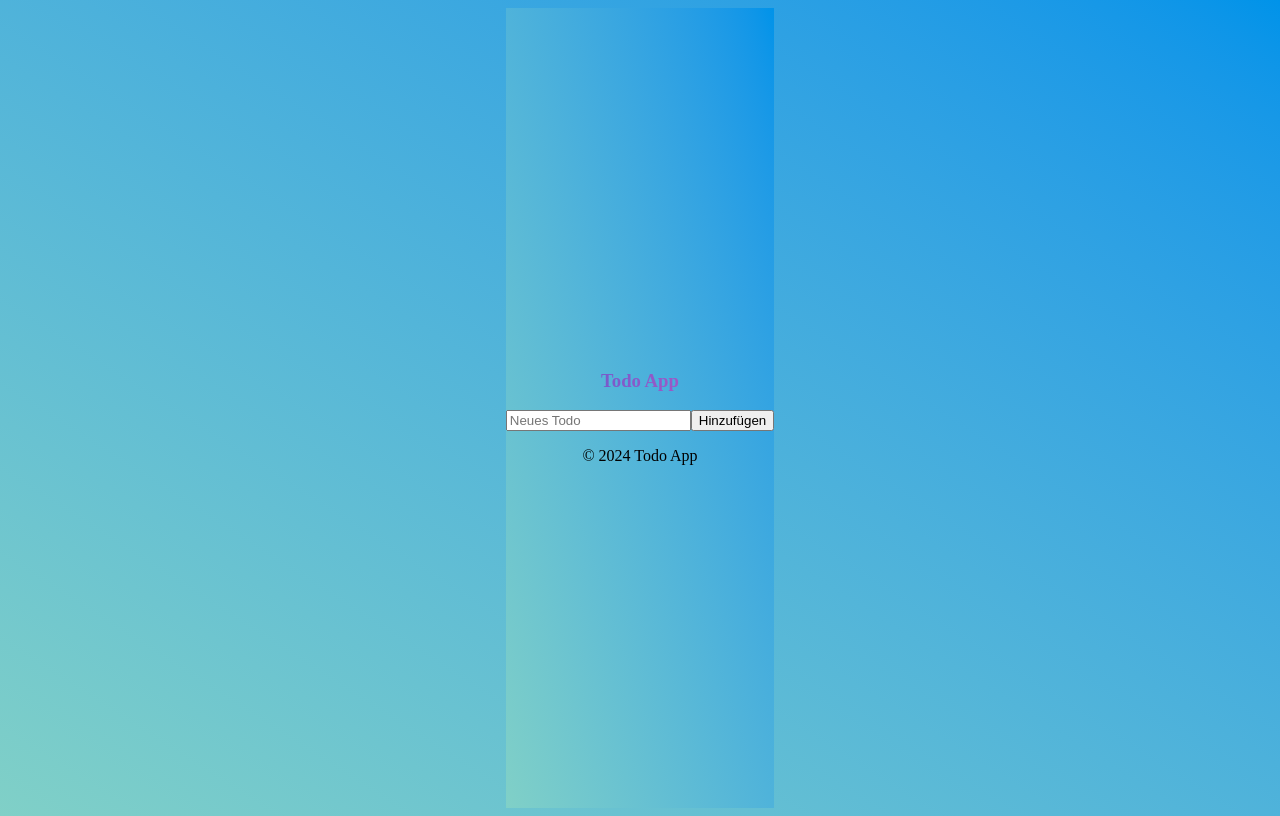
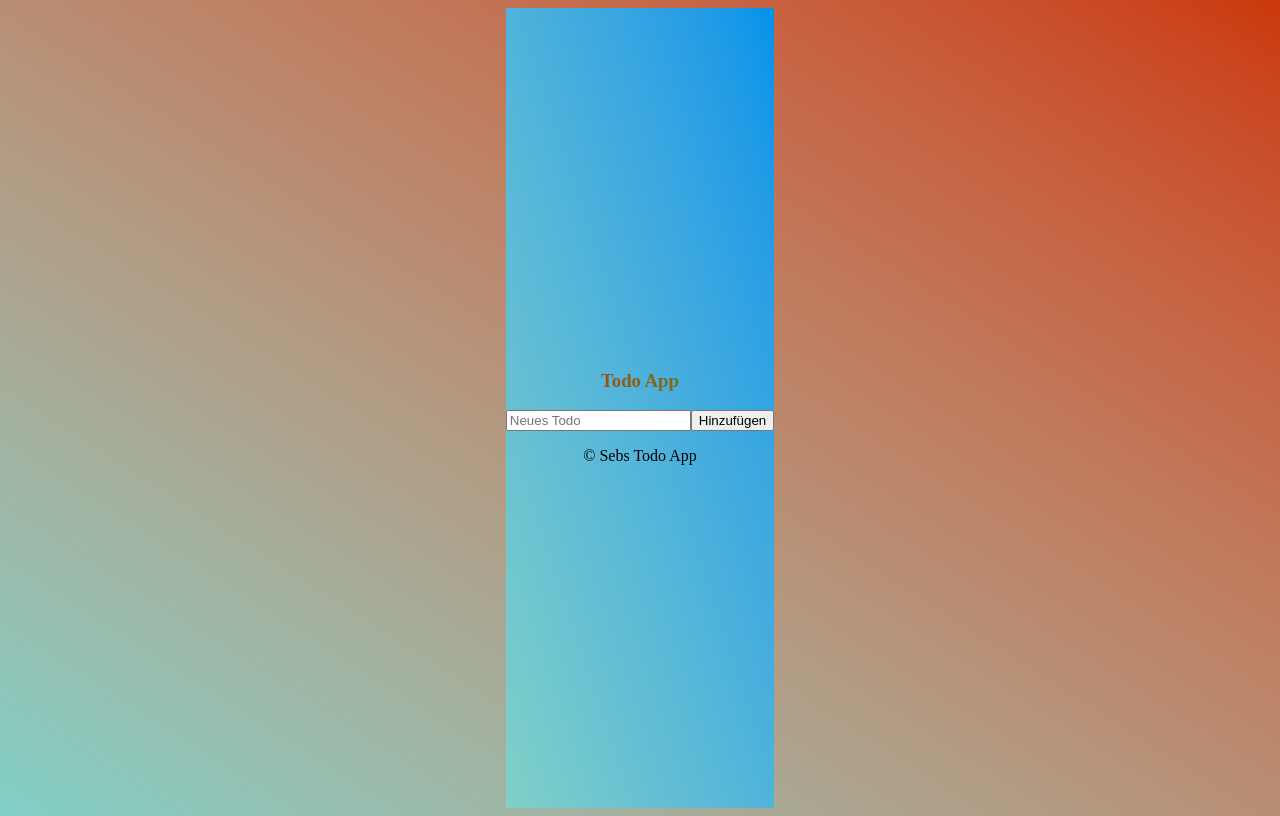
Before and after one commit to sebriede6/react-todo-app, a React (Vite) app: page / in a window 1280 px wide. Built offline with nearby package versions, Linux system fonts and the light colour scheme.

Commit message:
added plugin tailwind.css

```diff
--- a/index.html
+++ b/index.html
@@ -8,7 +8,7 @@
 
     <script type="module" src="src/main.jsx" defer></script>
   </head>
-  <body class="min-h-screen flex justify-center items-center bg-gradient-to-bl from-[#0093E9] to-[#80D0C7]">
+  <body class="min-h-screen flex justify-center items-center bg-gradient-to-bl from-[#cb3808] to-[#80D0C7]">
     <div id="root"></div>
   </body>
 </html>
--- a/src/App.jsx
+++ b/src/App.jsx
@@ -19,10 +19,10 @@ const App = () => {
   }, [todos]);
 
   return (
-    <div className="container mx-auto mt-2 min-h-screen flex justify-center items-center bg-gradient-to-bl from-[#0093E9] to-[#80D0C7]">
+    <div className="min-h-screen flex justify-center items-center bg-gradient-to-bl from-[#0093E9] to-[#80D0C7]">
       <div className="bg-white p-8 rounded-lg shadow-lg w-full sm:w-96">
         <header className="bg-orange-500 p-4 shadow-md rounded-t-lg">
-          <h3 className="text-3xl font-bold text-center text-transparent bg-gradient-to-r from-[#4158D0] to-[#C850C0] bg-clip-text">
+          <h3 className="text-3xl font-bold text-center text-transparent bg-gradient-to-r from-[#b90404] to-[#2a8726] bg-clip-text">
             Todo App
           </h3>
         </header>
@@ -33,7 +33,7 @@ const App = () => {
         </main>
 
         <footer className="bg-white p-4 text-center text-sm text-gray-700 shadow-md mt-6 rounded-b-lg">
-          © 2024 Todo App
+          © Sebs Todo App
         </footer>
       </div>
     </div>
--- a/vite.config.js
+++ b/vite.config.js
@@ -1,7 +1,8 @@
-import { defineConfig } from 'vite'
-import react from '@vitejs/plugin-react-swc'
+import { defineConfig } from 'vite';
+import react from '@vitejs/plugin-react';
+import tailwindcss from '@tailwindcss/vite';  // Diese Zeile hinzufügen
 
-// https://vite.dev/config/
+// https://vitejs.dev/config/
 export default defineConfig({
-  plugins: [react()],
-})
+  plugins: [react(), tailwindcss()],
+});
```
Also changed, not shown: package.json (+6 -4 lines), 1 other file (tests, documents, lock files or other folders).
